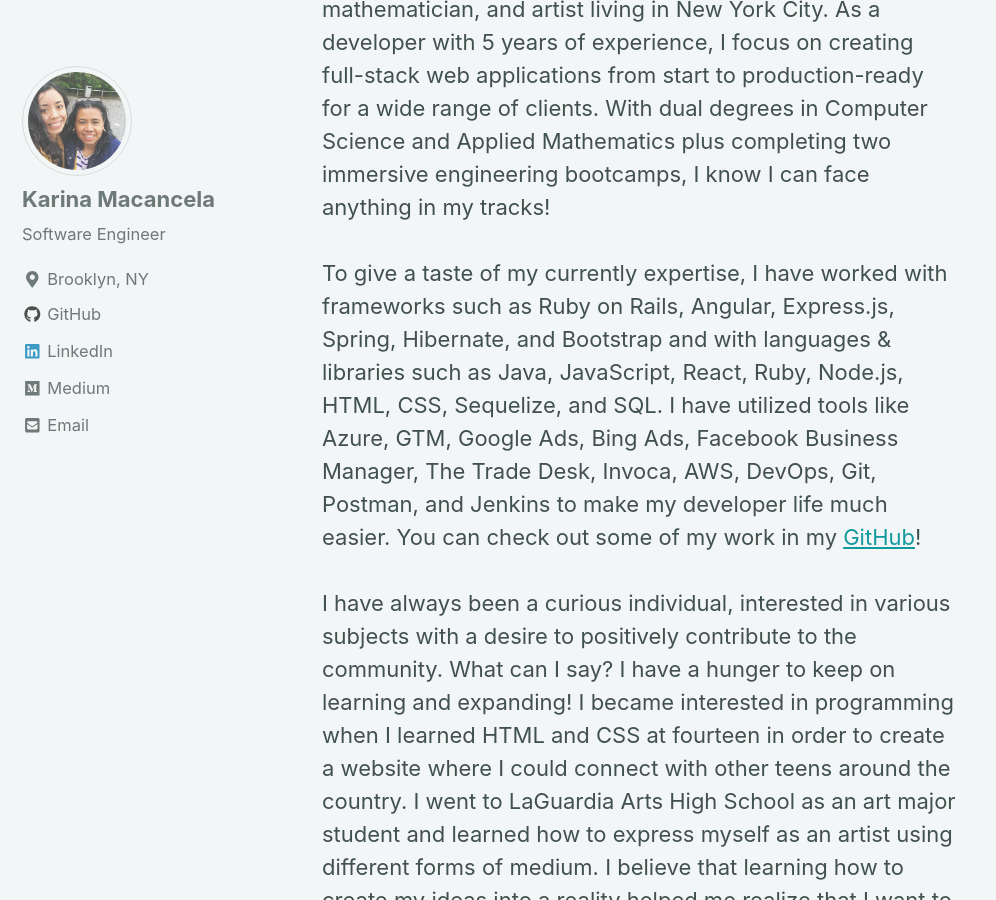
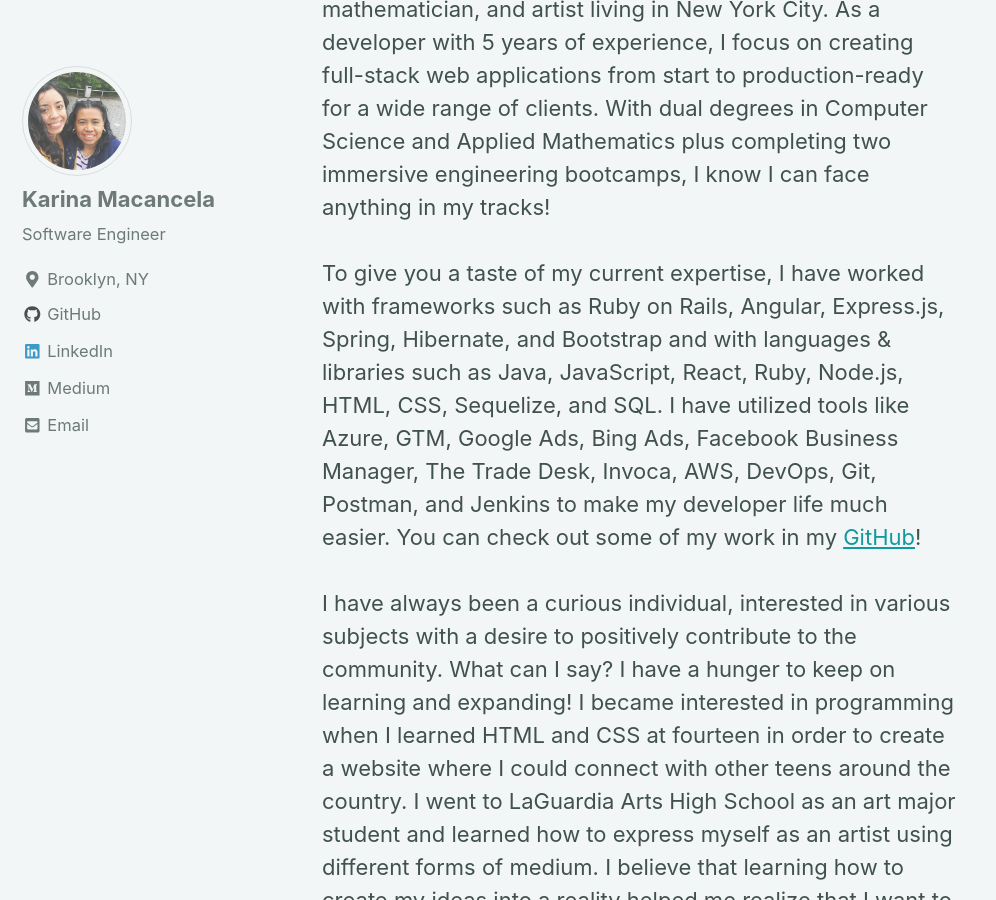
Before and after one commit to kmacancela/kmacancela.github.io, a Jekyll site: the page built from index.html, in a window 1280 px wide and 900 px high, scrolled down 383 px. Shown: the whole window, without its empty margins (0-996 px from the left). Built offline with Jekyll 4.4.1, drawn with Linux system fonts in a browser that asks for light colours; cached includes are drawn as plain includes; nearby versions of some CDN libraries; the list of posts is cut into pages by our own code.

Commit message:
minor typo fix

```diff
--- a/_config.yml
+++ b/_config.yml
@@ -16,7 +16,7 @@
 
 # Site Settings
 locale                   : "en-US"
-title                    : "Karina Macancela | Software Engineer"
+title                    : "Karina Macancela - Software Engineer"
 title_separator          : "-"
 name                     : "Karina Macancela"
 description              : "My Blog"
--- a/index.html
+++ b/index.html
@@ -6,7 +6,7 @@
   <p align="left">
     <b>Hey there, I'm Karina.</b> I am a software developer, mathematician, and artist living in New York City. As a developer with 5 years of experience, I focus on creating full-stack web applications from start to production-ready for a wide range of clients. With dual degrees in Computer Science and Applied Mathematics plus completing two immersive engineering bootcamps, I know I can face anything in my tracks!
     <br><br>
-    To give a taste of my currently expertise, I have worked with frameworks such as Ruby on Rails, Angular, Express.js, Spring, Hibernate, and Bootstrap and with languages & libraries such as Java, JavaScript, React, Ruby, Node.js, HTML, CSS, Sequelize, and SQL. I have utilized tools like Azure, GTM, Google Ads, Bing Ads, Facebook Business Manager, The Trade Desk, Invoca, AWS, DevOps, Git, Postman, and Jenkins to make my developer life much easier. You can check out some of my work in my <a href="https://github.com/kmacancela">GitHub</a>!
+    To give you a taste of my current expertise, I have worked with frameworks such as Ruby on Rails, Angular, Express.js, Spring, Hibernate, and Bootstrap and with languages & libraries such as Java, JavaScript, React, Ruby, Node.js, HTML, CSS, Sequelize, and SQL. I have utilized tools like Azure, GTM, Google Ads, Bing Ads, Facebook Business Manager, The Trade Desk, Invoca, AWS, DevOps, Git, Postman, and Jenkins to make my developer life much easier. You can check out some of my work in my <a href="https://github.com/kmacancela">GitHub</a>!
     <br><br>
     I have always been a curious individual, interested in various subjects with a desire to positively contribute to the community. What can I say? I have a hunger to keep on learning and expanding! I became interested in programming when I learned HTML and CSS at fourteen in order to create a website where I could connect with other teens around the country. I went to LaGuardia Arts High School as an art major student and learned how to express myself as an artist using different forms of medium. I believe that learning how to create my ideas into a reality helped me realize that I want to be an inspiration and produce something innovative that could help others.
     <br><br>
```
